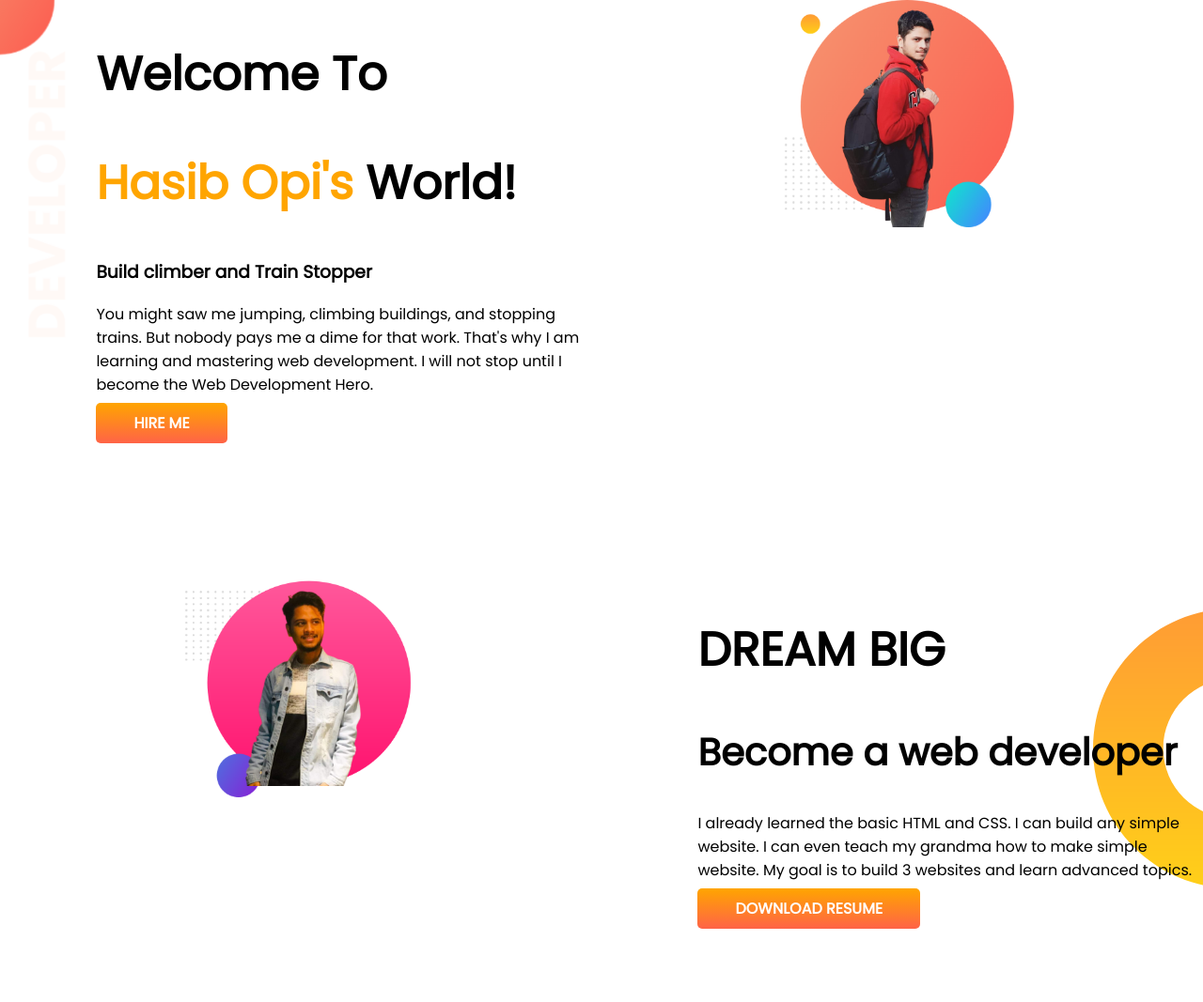
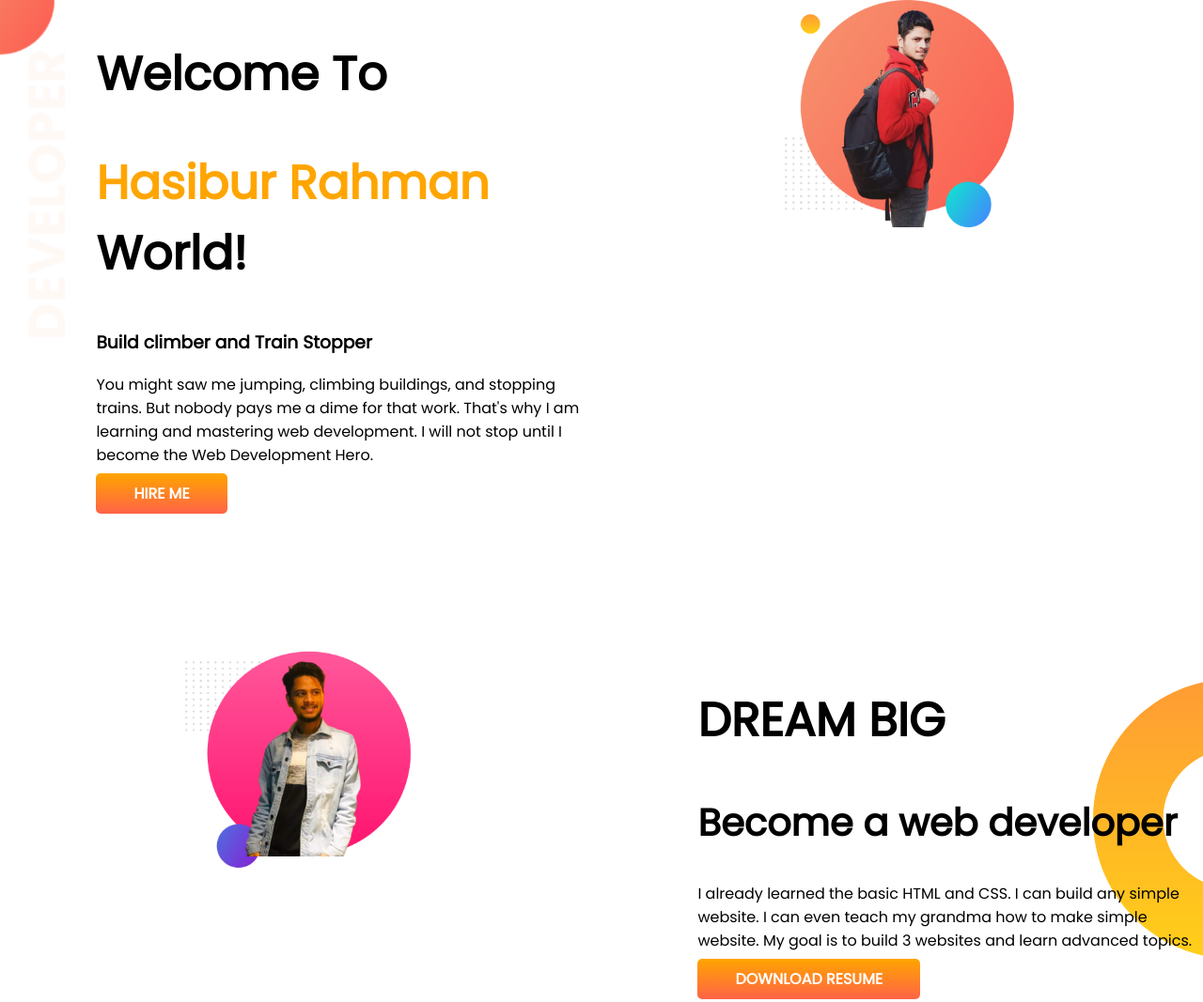
Before and after one commit to Hasib-Opi/developer-portfolio, a plain HTML site: page index.html in a window 1280 px wide. Shown: the top 1067 px of the page at 94% size. Drawn offline with Linux system fonts and the light colour scheme.

Commit message:
Update index.html

```diff
--- a/index.html
+++ b/index.html
@@ -16,7 +16,7 @@
 <section class="top-banner flexible-container" >
 <div class="half-width">
     <h1>Welcome To</h1>
-    <h1> <span class="orange-color"> Hasib Opi's </span>World!</h1>
+    <h1> <span class="orange-color"> Hasibur Rahman </span>World!</h1>
     <h3>Build climber and Train Stopper </h3>
 <p> You might saw me jumping, climbing buildings, and stopping trains. But nobody pays me a dime for that work. That's why I am learning and mastering web development. I will not stop until I become the Web Development Hero.</p>
 
```
